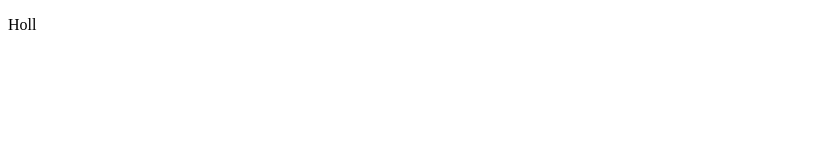
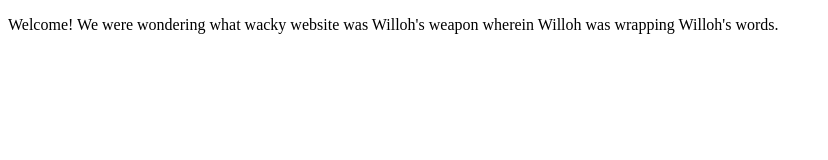
Before and after one commit to willohrobbins/willohrobbins.github.io, a plain HTML site: page MAIN/index.html in a window 1280 px wide. Shown: the whole page, without its empty margins (0-828 px from the left). Drawn offline with Linux system fonts and the light colour scheme.

Commit message:
Update index.html

```diff
--- a/MAIN/index.html
+++ b/MAIN/index.html
@@ -5,8 +5,6 @@
     <meta name="viewport" content="width=device-width, initial-scale=1.0">
     <title>Willoh's Wonderful Wacky Website</title>
     <link rel="stylesheet" href="styles.css">
-    <link rel="icon" type="img/png" href="ElementsTab.png" sizes="32x32">
-
 </head>
-<p>Holl</p>
+<p>Welcome! We were wondering what wacky website was Willoh's weapon wherein Willoh was wrapping Willoh's words.</p>
 </html>
```
